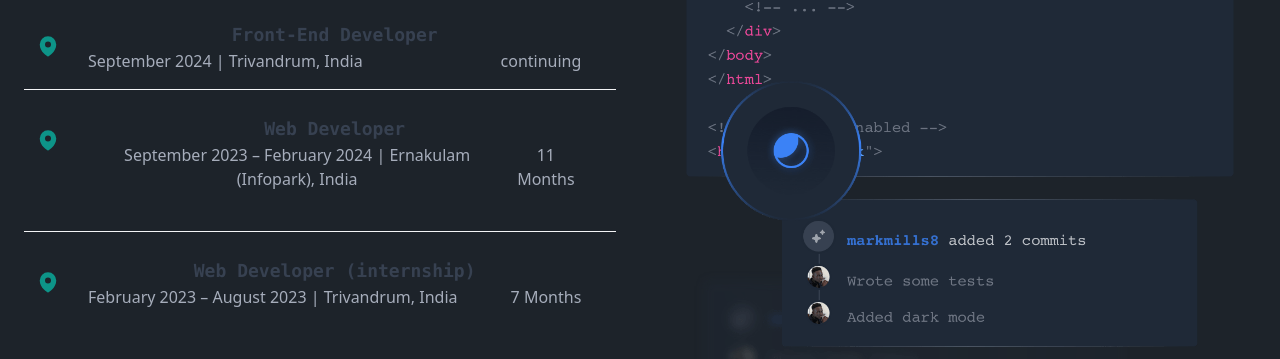
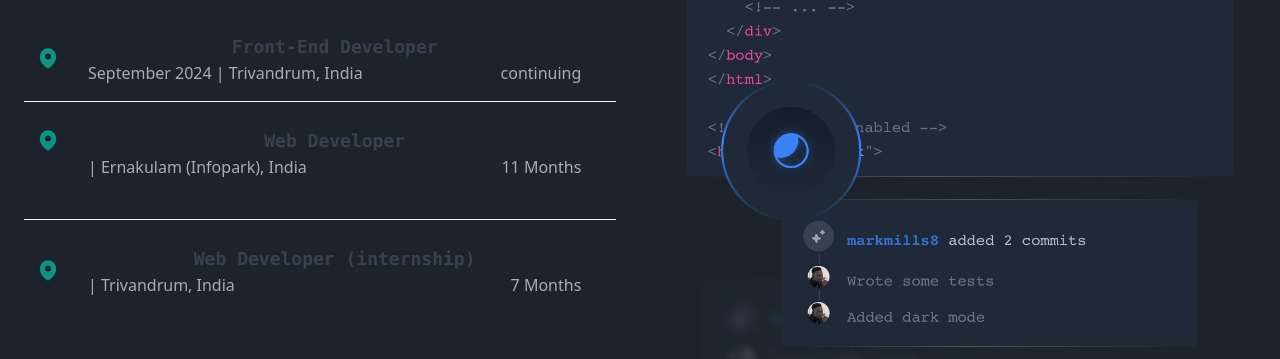
Before and after one commit to niyask123/niyas-portfolio, a React (Vite) app: page / in a window 1280 px wide. Shown: the part 1794-2153 px from the top of the page. Built offline with nearby package versions, Linux system fonts and the light colour scheme; no server answers.

Commit message:
Update FourthSection.jsx

```diff
--- a/src/pages/indexPages/FourthSection.jsx
+++ b/src/pages/indexPages/FourthSection.jsx
@@ -103,7 +103,7 @@ const FourthSection = () => {
                   </h3>
                   <div className="flex lg:flex-row flex-col gap-1 justify-between">
                     <p className="">
-                      September 2023 – February 2024 | Ernakulam (Infopark),
+                       | Ernakulam (Infopark),
                       India
                     </p>
                     <p>11 Months</p>
@@ -132,7 +132,7 @@ const FourthSection = () => {
                   </h3>
                   <div className="flex lg:flex-row flex-col gap-1 justify-between">
                     <p className="">
-                      February 2023 – August 2023 | Trivandrum, India
+                       | Trivandrum, India
                     </p>
                     <p>7 Months</p>
                   </div>
```
